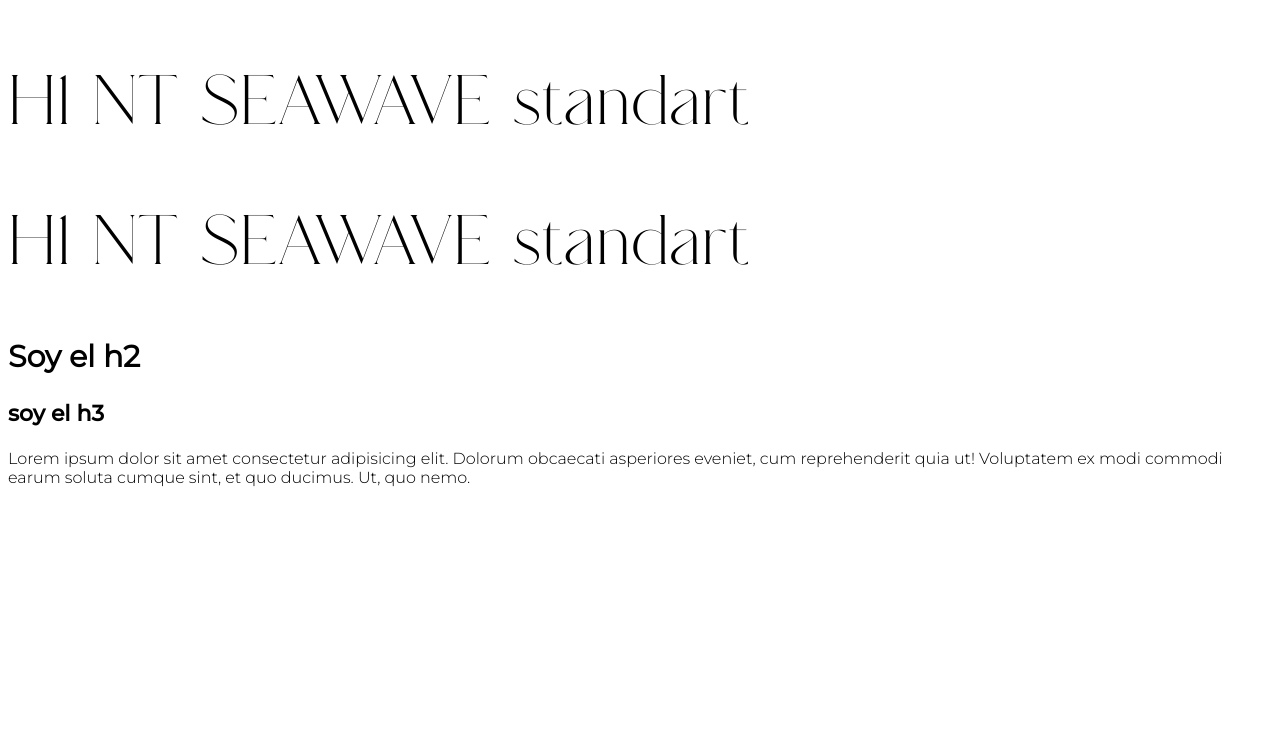
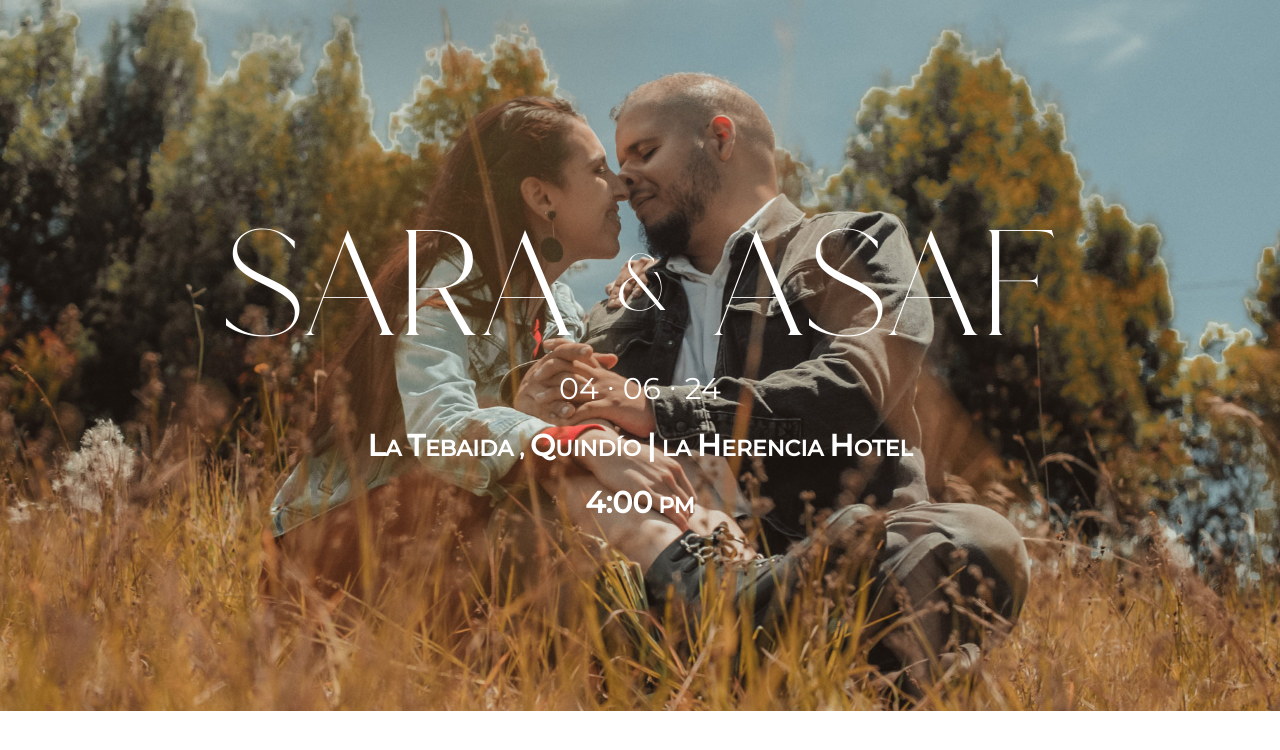
Before and after one commit to diegofer/wedding, an Angular app: page / in a window 1280 px wide. Shown: the top 750 px of the page. Built offline with nearby package versions, Linux system fonts and the light colour scheme.

Commit message:
Keyvisual versión preliminar

```diff
--- a/src/app/app.component.html
+++ b/src/app/app.component.html
@@ -1,13 +1,42 @@
 <section id="keyvisual">
-    <h1>H1 NT SEAWAVE standart</h1>
+    <picture>
+        <source media="(min-width: 960px)" srcset="assets/img/hero.jpg">
+        <img src="assets/img/hero_m.jpg" alt="SARA y ASAF">
+    </picture>
+
+    <div id="container">
+        <h1>SARA <span>&</span> ASAF</h1>
+        <time id="date" datetime="2024-04-06" >04 ∙ 06 ∙ 24</time>
+        <div id="place"> <span>L</span>A <span>T</span>EBAIDA , <span>Q</span>UINDÍO <span>|</span> LA <span>H</span>ERENCIA <span>H</span>OTEL</div>
+        <time id="time"><span>4:00</span> PM</time>
+    </div>
+
 </section>
 
 <section id="invitacion">
-    <h1>H1 NT SEAWAVE standart</h1>
-    <h2>Soy el h2</h2>
-    <h3>soy el h3</h3>
-    <p>Lorem ipsum dolor sit amet consectetur adipisicing elit.
-        Dolorum obcaecati asperiores eveniet, cum reprehenderit quia ut!
-        Voluptatem ex modi commodi earum soluta cumque sint, et quo ducimus.
-        Ut, quo nemo. </p>
+
 </section>
+
+<section id="fecha">
+
+</section>
+
+<section id="lugar">
+
+</section>
+
+<section id="playlist">
+
+</section>
+
+<section id="tumirada">
+
+</section>
+
+<section id="etiqueta">
+
+</section>
+
+<section id="regalos">
+
+</section>
--- a/src/styles.scss
+++ b/src/styles.scss
@@ -7,17 +7,23 @@ $font-2: 'Montserrat', Helvetica, Arial, sans-serif;
 $font-3: 'Montserrat-Medium', Helvetica, Arial, sans-serif;
 $font-4: 'Montserrat-Light', Helvetica, Arial, sans-serif;
 
+$color-0: #fff;
 $color-1: #4E5243;
 $color-2: #909380;
 $color-3: #9F6F53;
 $color-4: #CFAC8E;
-$verde-5: #DDD4C4;
+$color-5: #DDD4C4;
 
-// STYLES //
+// GLOBAL STYLES //
+body {
+    margin: 0;
+}
+
 h1 {
     font-family: $font-1;
     font-size: 70px;
     font-weight: 100;
+    margin: 0;
 }
 
 h2 {
@@ -35,15 +41,76 @@ p {
     font-size: 16px;
 }
 
+section {
+    position: relative;
+}
 
 
-
-//
-
-body {
-    font-family: 'NT SEAWAVE standart';
-}
+// SECTION KEYVISUAL //
 
 section#keyvisual {
+    color: $color-0;
+    img {
+        width: 100%;
+    }
+
+    #container {
+        position: absolute;
+        //background-color: red;
+        top: 50%;
+        left: 10%;
+        right: 10%;
+        transform: translateY(-50%);
+        display: flex;
+        flex-direction: column;
+        align-items: center;
+
+        h1 {
+            font-size: 80px;
+            display: flex;
+            flex-direction: column;
+            align-items: center;
+            gap: 0px;
+
+            span {
+                font-size: 80px;
+            }
+
+            @media all and (min-width: 768px) {
+                flex-direction: row;
+                font-size: 150px;
+                gap: 40px;
+            }
+
+        }
+
+        #date {
+            @extend h2;
+            font-size: 16px;
+            @media all and (min-width: 768px) {
+                font-size: 30px;
+            }
+        }
+
+        #place,
+        #time {
+            @extend h3;
+            font-weight: bold;
+            display: block;
+            margin-top: 20px;
+            font-size: 12px;
+            span {
+                font-size: 14px;
+            }
+
+            @media all and (min-width: 768px) {
+                font-size: 22px;
+
+                span {
+                    font-size: 30px;
+                }
+            }
+        }
+    }
 
 }
```
Also changed, not shown: src/assets/img/hero.jpg (added), src/assets/img/hero_m.jpg (added).
